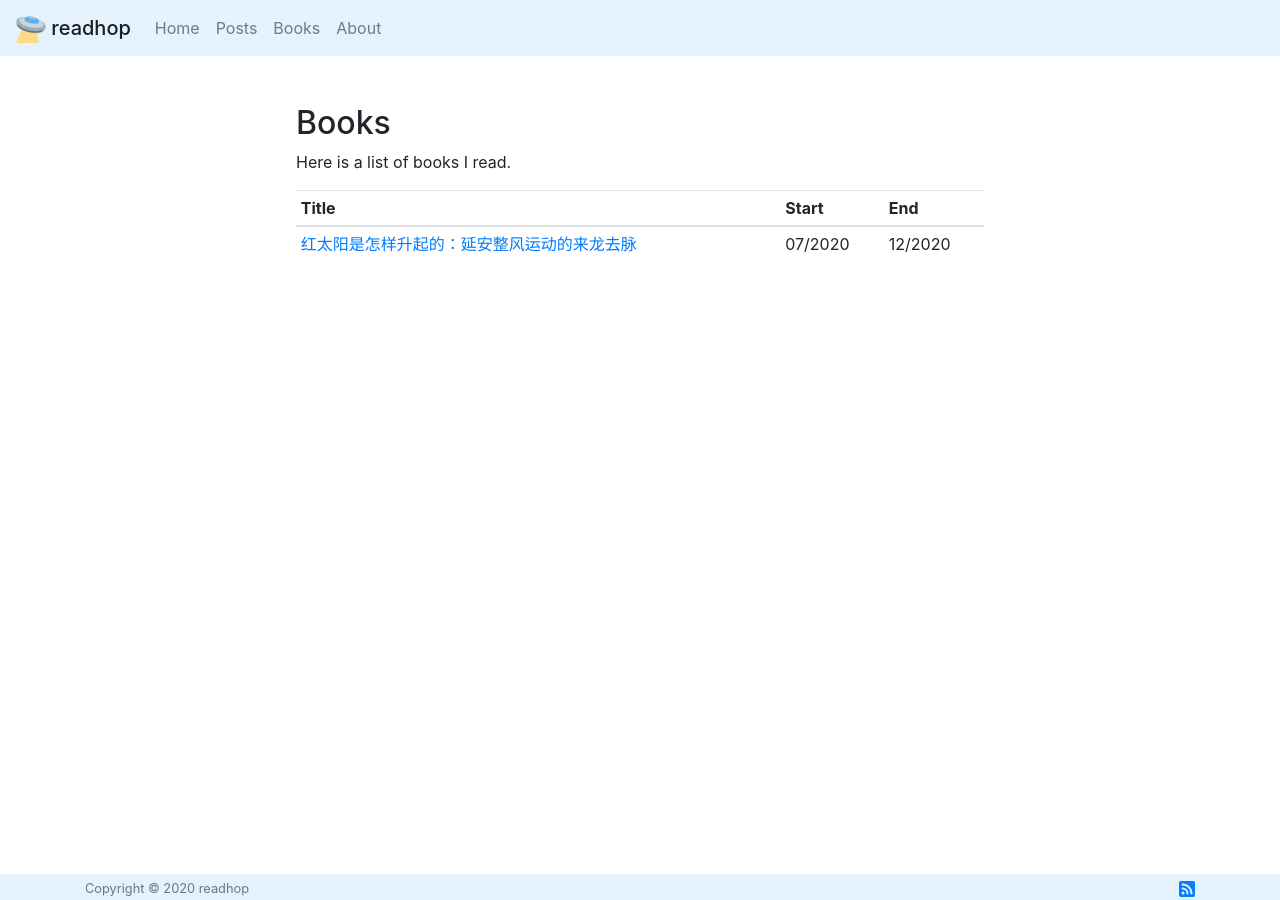
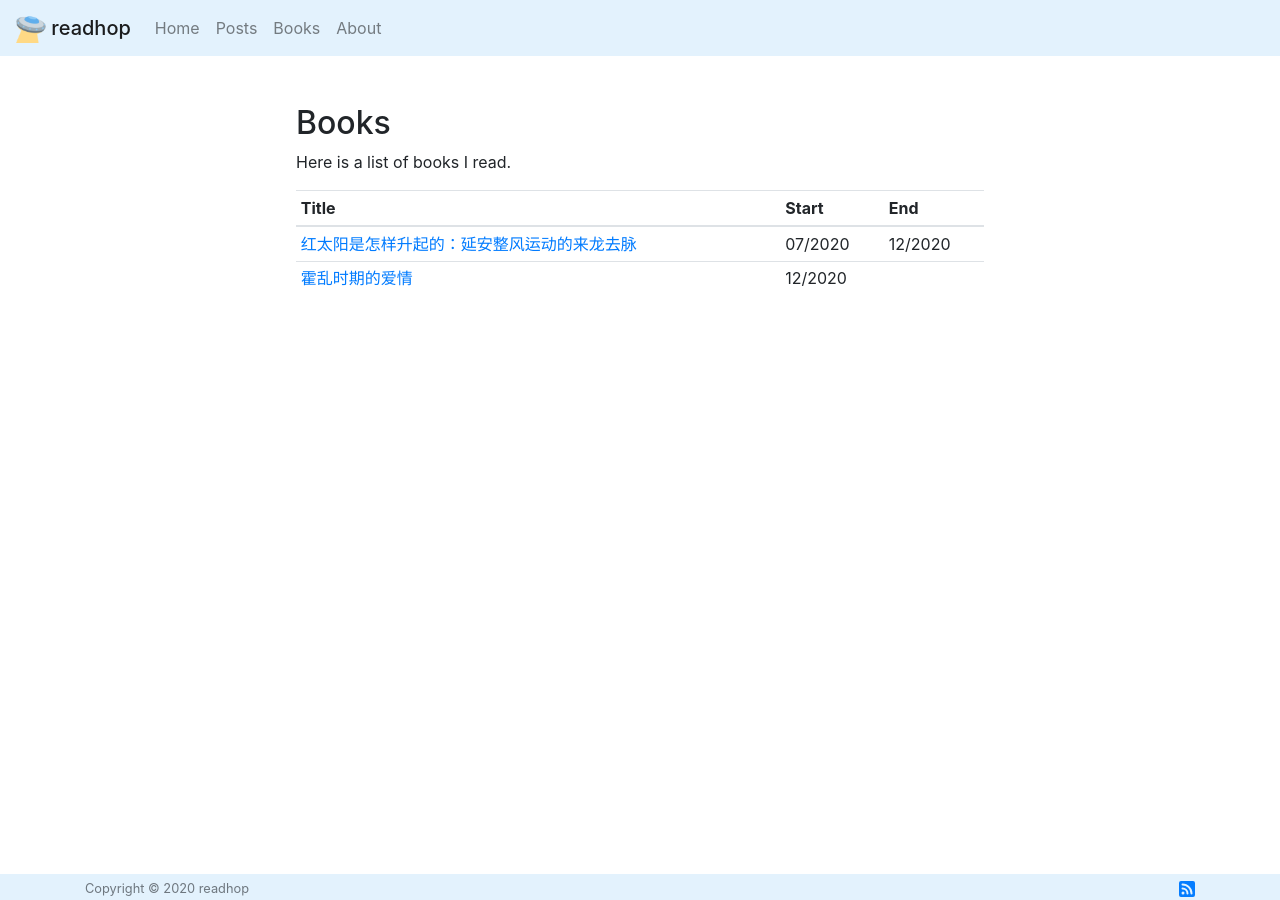
Before and after one commit to robocalpico/robocalpico.github.io, a Jekyll site: the page built from books.md, in a window 1280 px wide. Built offline with Jekyll 4.4.1, drawn with Linux system fonts in a browser that asks for light colours; comment, search, counter and statistics services are not loaded.

Commit message:
update books; remove google analytics

```diff
--- a/_config.yml
+++ b/_config.yml
@@ -4,7 +4,6 @@ author: readhop
 description: Read, one hop at a time.
 github: [metadata]
 url: "https://readhop.com"
-google_analytics: UA-158033435-1
 feed:
   tags: true
   excerpt_only: false
--- a/books.md
+++ b/books.md
@@ -21,5 +21,10 @@ title: Books
       <td>07/2020</td>
       <td>12/2020</td>
     </tr>
+    <tr>
+      <td><a href="https://book.douban.com/subject/10594787//">霍乱时期的爱情</a></td>
+      <td>12/2020</td>
+      <td></td>
+    </tr>
   </tbody>
 </table>
```
